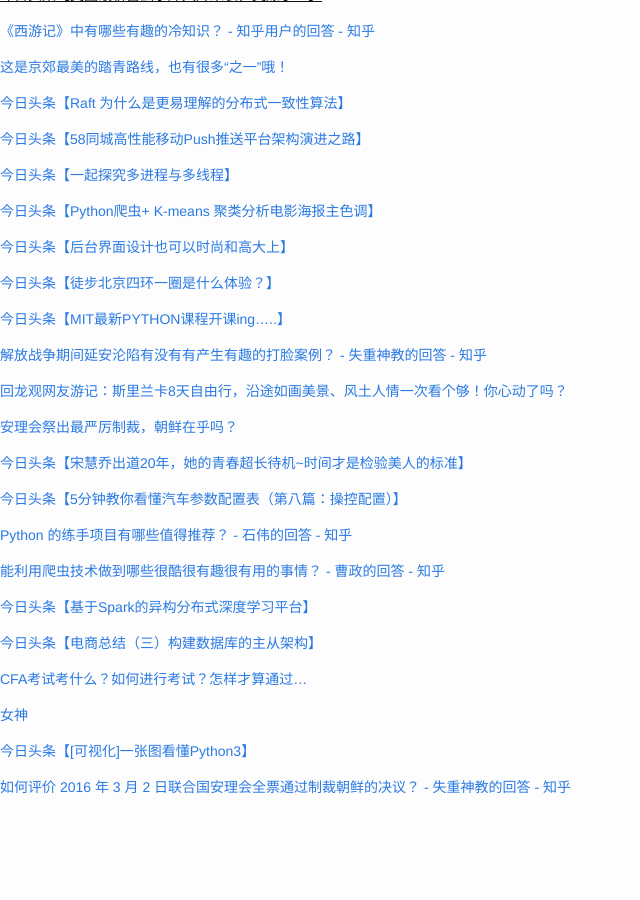
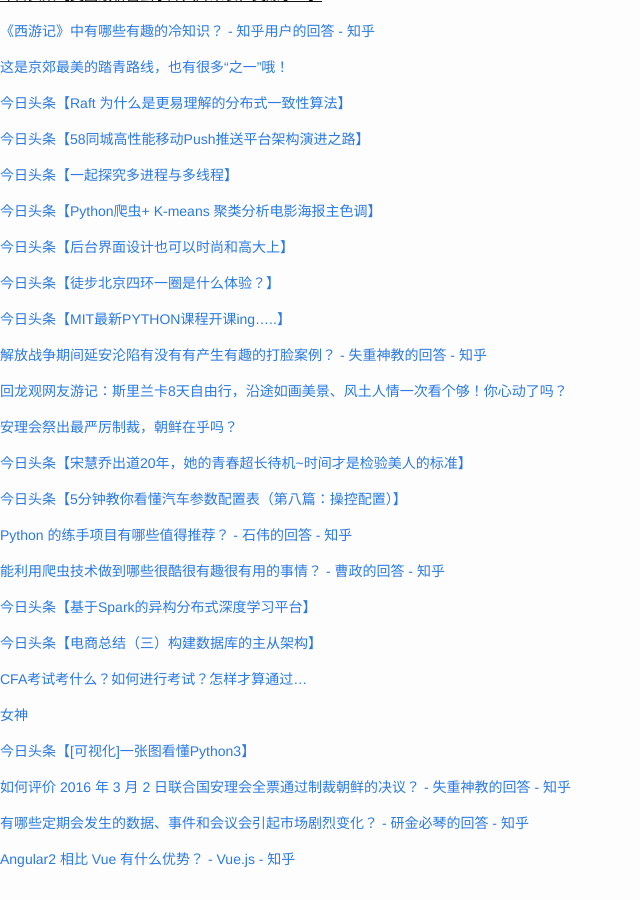
Before and after one commit to cnwarden/cnwarden.github.io, a Jekyll site: the page built from fav/index.md, in a window 1280 px wide and 900 px high, scrolled down 2670 px. Shown: the whole window, without its empty margins (0-640 px from the left). Built offline with Jekyll 4.4.1, drawn with Linux system fonts in a browser that asks for light colours; emoji names are drawn with the system emoji font; before the commit the page ends 3498 px from its top, so only the background shows below that.

Commit message:
auto commit

```diff
--- a/fav/index.md
+++ b/fav/index.md
@@ -194,3 +194,7 @@ title:  fav
 [今日头条【[可视化]一张图看懂Python3】](http://toutiao.com/item/6258055831187620353/?iid=3764603574&app=news_article&tt_from=android_share&utm_source=email&utm_medium=toutiao_android&utm_campaign=client_share)
 
 [如何评价 2016 年 3 月 2 日联合国安理会全票通过制裁朝鲜的决议？ - 失重神教的回答 - 知乎](http://www.zhihu.com/question/40960127/answer/89114392)
+
+[有哪些定期会发生的数据、事件和会议会引起市场剧烈变化？ - 研金必琴的回答 - 知乎](http://www.zhihu.com/question/28947137/answer/89220162)
+
+[Angular2 相比 Vue 有什么优势？ - Vue.js - 知乎](http://www.zhihu.com/question/40975678)
```
